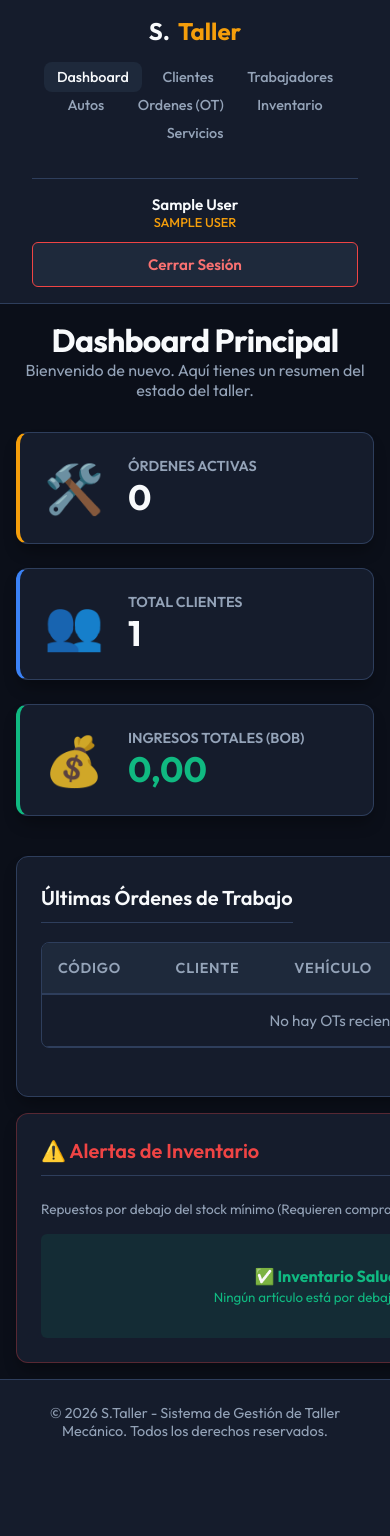
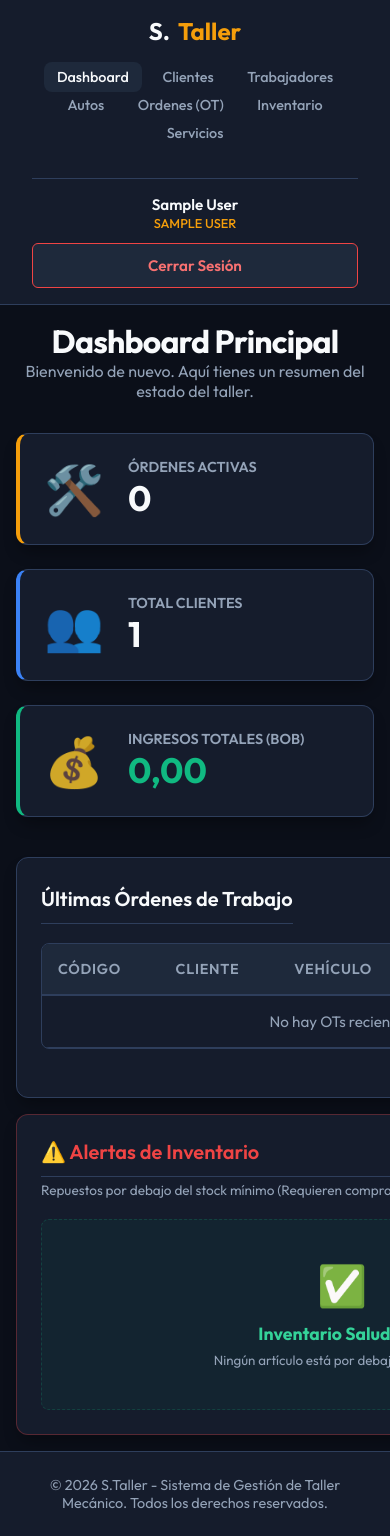
Before and after one commit to JoseMPB13/S.Taller, a PHP site: page /dashboard in a window 390 px wide. Before the commit the page ends 1437 px from the top, so only its background shows below. Run offline with PHP 8.4, Linux system fonts and the light colour scheme; the visitor is signed in with stand-in values (Sample User, id 1); data that the repository does not hold is empty.

Commit message:
Fix: Optimizacion responsiva de tablas de Dashboard, boton de cerrar sesion y control de cache

```diff
--- a/app/views/auth/login.php
+++ b/app/views/auth/login.php
@@ -4,7 +4,7 @@
     <meta charset="UTF-8">
     <meta name="viewport" content="width=device-width, initial-scale=1.0">
     <title>Iniciar Sesión - S.Taller</title>
-    <link rel="stylesheet" href="<?php echo BASE_URL; ?>/css/style.css">
+    <link rel="stylesheet" href="<?php echo BASE_URL; ?>/css/style.css?v=<?php echo time(); ?>">
     <style>
         /* Estilos específicos para centrar el login en pantalla completa */
         body.login-body {
--- a/app/views/dashboard/index.php
+++ b/app/views/dashboard/index.php
@@ -42,7 +42,7 @@
 <div class="grid-details">
 
     <!-- Últimas Órdenes de Trabajo -->
-    <div class="card">
+    <div class="card dashboard-card">
         <div style="display: flex; justify-content: space-between; align-items: center; margin-bottom: 1rem;">
             <h2 class="card-title" style="margin: 0;">Últimas Órdenes de Trabajo</h2>
             <a href="<?php echo BASE_URL; ?>/ordenes" class="btn btn-secondary btn-sm">Ver Todas</a>
@@ -95,34 +95,44 @@
     </div>
 
     <!-- Alertas Críticas (Inventario Bajo) -->
-    <div class="card" style="border: 1px solid rgba(239, 68, 68, 0.3);">
-        <h2 class="card-title" style="color: var(--danger); display: flex; align-items: center; gap: 0.5rem;">
+    <div class="card dashboard-card" style="border: 1px solid rgba(239, 68, 68, 0.3); display: flex; flex-direction: column;">
+        <h2 class="card-title" style="color: var(--danger); display: flex; align-items: center; gap: 0.5rem; margin-bottom: 0.25rem;">
             ⚠️ Alertas de Inventario
         </h2>
-        <p style="font-size: 0.85rem; color: var(--text-muted); margin-bottom: 1rem;">Repuestos por debajo del stock mínimo (Requieren compra urgente).</p>
+        <p style="font-size: 0.85rem; color: var(--text-muted); margin-bottom: 1.25rem;">Repuestos por debajo del stock mínimo (Requieren compra urgente).</p>
 
         <?php if (empty($alertas_inventario)): ?>
-            <div style="text-align: center; padding: 2rem 1rem; color: #10b981; background: rgba(16, 185, 129, 0.1); border-radius: 6px;">
-                <strong>✅ Inventario Saludable</strong><br>
-                <small>Ningún artículo está por debajo de su límite.</small>
+            <div style="text-align: center; padding: 2.5rem 1.5rem; color: #34d399; background: rgba(16, 185, 129, 0.05); border: 1px dashed rgba(16, 185, 129, 0.2); border-radius: 8px; margin: auto 0;">
+                <div style="font-size: 2.5rem; margin-bottom: 0.75rem;">✅</div>
+                <strong style="font-size: 1.1rem; display: block; margin-bottom: 0.25rem;">Inventario Saludable</strong>
+                <small style="color: var(--text-muted);">Ningún artículo está por debajo de su límite.</small>
             </div>
         <?php else: ?>
-            <ul style="list-style: none; padding: 0; margin: 0;">
-                <?php foreach ($alertas_inventario as $inv): ?>
-                    <li style="padding: 0.75rem; border-bottom: 1px solid var(--border-color); display: flex; justify-content: space-between; align-items: center; background: rgba(239, 68, 68, 0.05); margin-bottom: 0.5rem; border-radius: 4px;">
-                        <div>
-                            <div style="font-weight: 600; font-size: 0.95rem;"><?php echo htmlspecialchars($inv['codigo_sku'] . ' - ' . $inv['nombre']); ?></div>
-                            <div style="font-size: 0.75rem; color: var(--text-muted);">Mínimo requerido: <?php echo $inv['stock_minimo']; ?></div>
-                        </div>
-                        <div style="text-align: right;">
-                            <div style="font-size: 1.2rem; font-weight: 800; color: var(--danger);"><?php echo $inv['stock']; ?></div>
-                            <div style="font-size: 0.7rem; text-transform: uppercase; color: var(--danger);">En Stock</div>
-                        </div>
-                    </li>
-                <?php endforeach; ?>
-            </ul>
-            <div style="margin-top: 1rem; text-align: center;">
-                <a href="<?php echo BASE_URL; ?>/inventario" class="btn btn-secondary btn-sm" style="width: 100%;">Gestionar Inventario</a>
+            <div class="table-responsive">
+                <table class="table">
+                    <thead>
+                        <tr>
+                            <th>Repuesto / SKU</th>
+                            <th class="text-right">Stock</th>
+                            <th class="text-right">Mínimo</th>
+                        </tr>
+                    </thead>
+                    <tbody>
+                        <?php foreach ($alertas_inventario as $inv): ?>
+                            <tr>
+                                <td>
+                                    <strong><?php echo htmlspecialchars($inv['nombre']); ?></strong><br>
+                                    <small style="color: var(--text-muted);"><?php echo htmlspecialchars($inv['codigo_sku']); ?></small>
+                                </td>
+                                <td class="text-right" style="color: var(--danger); font-weight: bold;"><?php echo $inv['stock']; ?></td>
+                                <td class="text-right" style="color: var(--text-muted);"><?php echo $inv['stock_minimo']; ?></td>
+                            </tr>
+                        <?php endforeach; ?>
+                    </tbody>
+                </table>
+            </div>
+            <div style="margin-top: auto; padding-top: 1rem;">
+                <a href="<?php echo BASE_URL; ?>/inventario" class="btn btn-secondary btn-sm" style="width: 100%; justify-content: center;">Gestionar Inventario</a>
             </div>
         <?php endif; ?>
     </div>
--- a/app/views/layout/header.php
+++ b/app/views/layout/header.php
@@ -13,7 +13,7 @@ if (empty($currentRoute)) {
     <meta charset="UTF-8">
     <meta name="viewport" content="width=device-width, initial-scale=1.0">
     <title>S.Taller - Sistema de Gestión de Taller</title>
-    <link rel="stylesheet" href="<?php echo BASE_URL; ?>/css/style.css">
+    <link rel="stylesheet" href="<?php echo BASE_URL; ?>/css/style.css?v=<?php echo time(); ?>">
 </head>
 <body>
     <header>
--- a/public/css/style.css
+++ b/public/css/style.css
@@ -340,10 +340,12 @@ footer {
     display: flex;
     align-items: center;
     gap: 1.25rem;
+    align-self: center;
 }
 
 .user-nav-info {
     text-align: right;
+    line-height: 1.3;
 }
 
 .user-nav-name {
@@ -364,11 +366,27 @@ footer {
     color: #f87171 !important;
     border: 1px solid var(--danger);
     font-weight: 600;
+    text-decoration: none !important;
+    display: inline-flex;
+    align-items: center;
+    justify-content: center;
+    padding: 0.4rem 0.8rem;
+    font-size: 0.85rem;
+    border-radius: 6px;
+    transition: var(--transition);
 }
 
 .btn-logout:hover {
     background-color: rgba(239, 68, 68, 0.1);
     color: #ef4444 !important;
+    transform: translateY(-1px);
+}
+
+/* Tarjeta del Dashboard para alturas uniformes */
+.dashboard-card {
+    display: flex;
+    flex-direction: column;
+    height: 100%;
 }
 
 /* Acciones en formularios */
```
